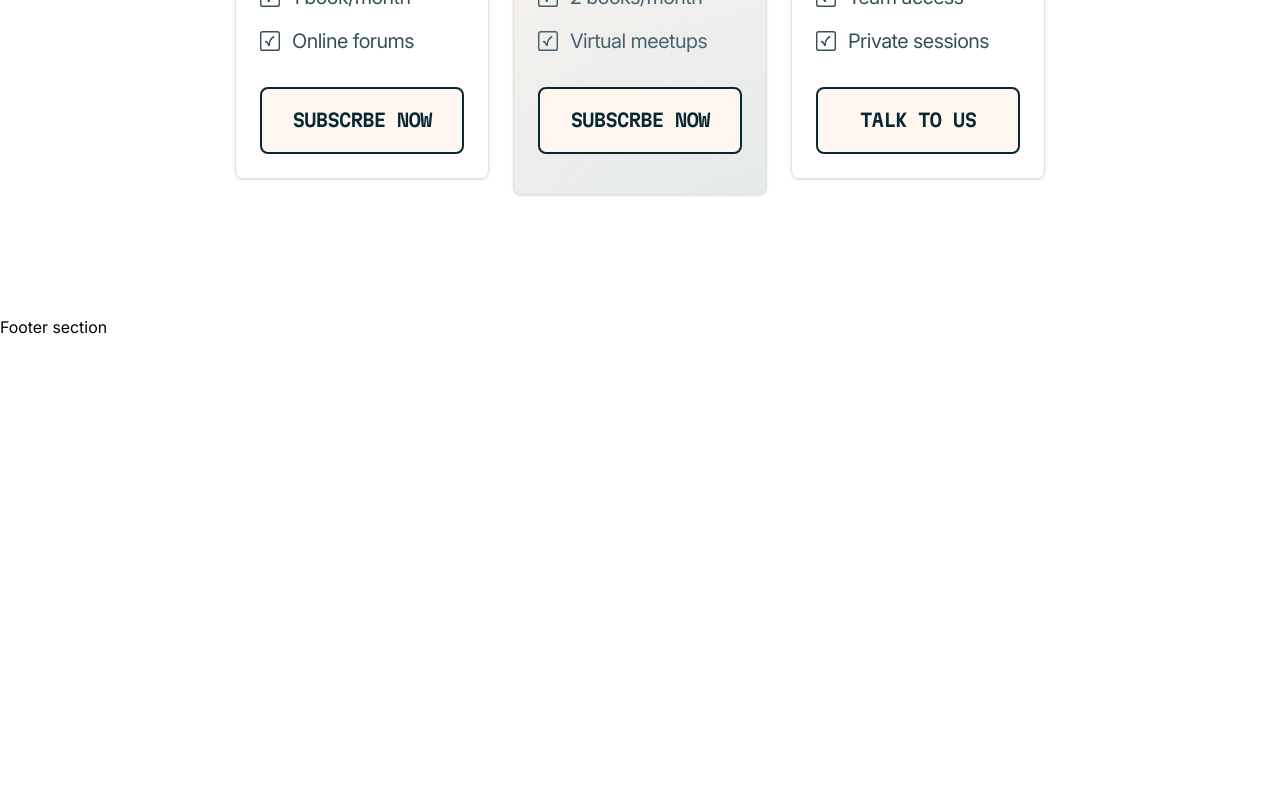
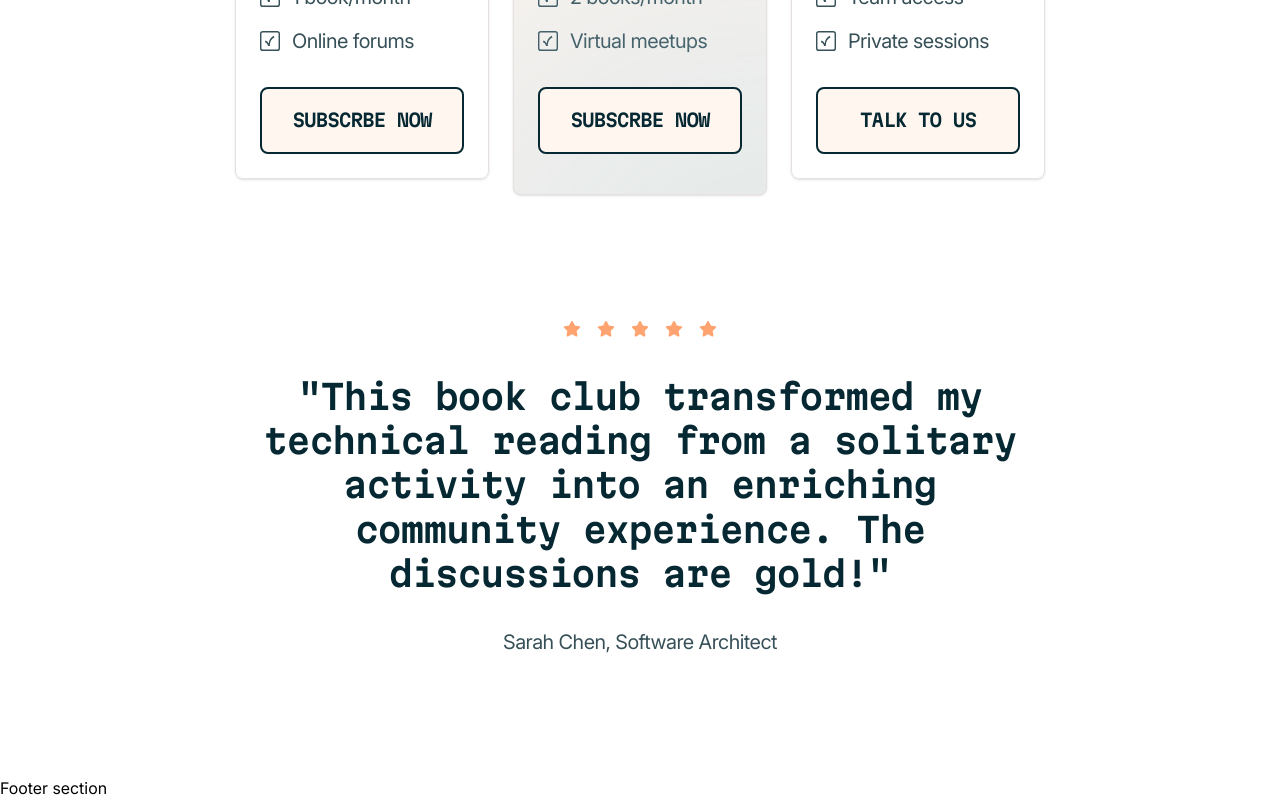
Before and after one commit to Cruse180795/Tech-Book-club-Landing-Page, a React (Vite) app: page / in a window 1280 px wide. Shown: the part 1315-2115 px from the top of the page. Before the commit the page ends 1654 px from the top, so only its background shows below. Built offline with nearby package versions, Linux system fonts and the light colour scheme.

Commit message:
feat: add testimonial section with quote and rating stars.

```diff
--- a/src/App.tsx
+++ b/src/App.tsx
@@ -1,5 +1,7 @@
 import ReadTogether from "./components/sections/ReadTogether";
 import MembershipOptions from "./components/sections/MembershipOptions";
+import Testimonial from "./components/sections/Testimonial";
+
 export default function App() {
   return (
     <>
@@ -19,6 +21,8 @@ export default function App() {
         </section>
 
         <MembershipOptions />
+
+        <Testimonial />
       </main>
 
       <footer>Footer section</footer>
--- /dev/null
+++ b/src/components/icons/StarIcon.tsx
@@ -0,0 +1,21 @@
+import type { IconProps } from "../../types";
+
+export default function StarIcon({ ...props }: IconProps) {
+  return (
+    <svg
+      xmlns="http://www.w3.org/2000/svg"
+      width={24}
+      height={25}
+      fill="none"
+      viewBox="0 0 24 25"
+      {...props}
+      aria-hidden="true"
+    >
+      <path
+        fill="#FF9A60"
+        d="M11.207 5.742c.328-.656 1.258-.629 1.559 0L14.57 9.38l3.992.574c.711.11.985.985.465 1.504l-2.87 2.816.683 3.965c.11.711-.656 1.258-1.285.93L12 17.281l-3.582 1.887c-.629.328-1.395-.219-1.285-.93l.683-3.964-2.87-2.817c-.52-.52-.247-1.394.464-1.504l4.02-.574 1.777-3.637Z"
+        opacity={0.9}
+      />
+    </svg>
+  );
+}
--- /dev/null
+++ b/src/components/sections/Testimonial.tsx
@@ -0,0 +1,27 @@
+import StarIcon from "../icons/StarIcon";
+
+export default function Testimonial() {
+  return (
+    <section className="px-4 space-y-8 md:px-8 lg:px-58.75 container mx-auto">
+      {/** Stars */}
+      <div className="flex items-center gap-x-1.5 lg:justify-center">
+        {[...Array(5)].map((_, i) => (
+          <StarIcon key={i} className="size-7" />
+        ))}
+      </div>
+
+      <blockquote className="space-y-8 lg:text-center">
+        <p className="font-martian font-semibold text-2xl leading-110 tracking-tight-2 text-neutral-900 md:text-34 md:leading-130">
+          This book club transformed my technical reading from a solitary activity into an enriching
+          community experience. The discussions are gold!
+        </p>
+
+        <footer>
+          <cite className="not-italic text-neutral-700 text-xl leading-140 tracking-tight-1">
+            Sarah Chen, Software Architect
+          </cite>
+        </footer>
+      </blockquote>
+    </section>
+  );
+}
--- a/src/index.css
+++ b/src/index.css
@@ -49,6 +49,15 @@ body {
     font-family: var(--font-inter);
 }
 
+blockquote p {
+    quotes: "\0022" "\0022";
+}
+
+blockquote p::before,
+blockquote p::after {
+    content: "\0022";
+}
+
 .readTogetherListItem {
     @apply text-xl leading-140 tracking-tight-1 flex items-center gap-x-3.5 text-neutral-700;
 }
```
